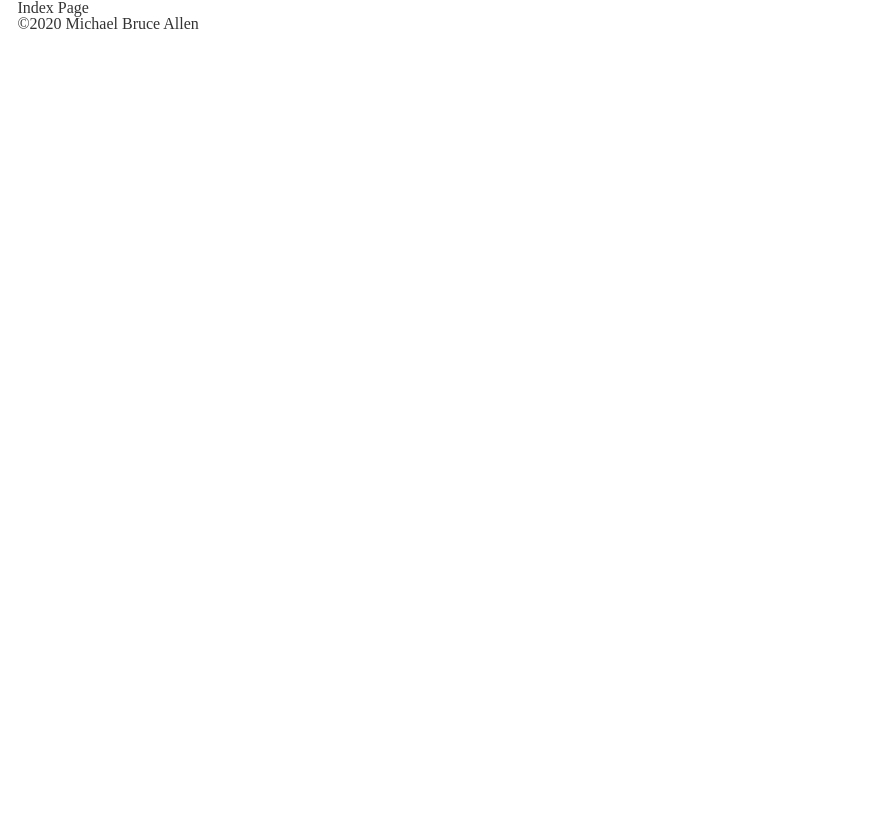
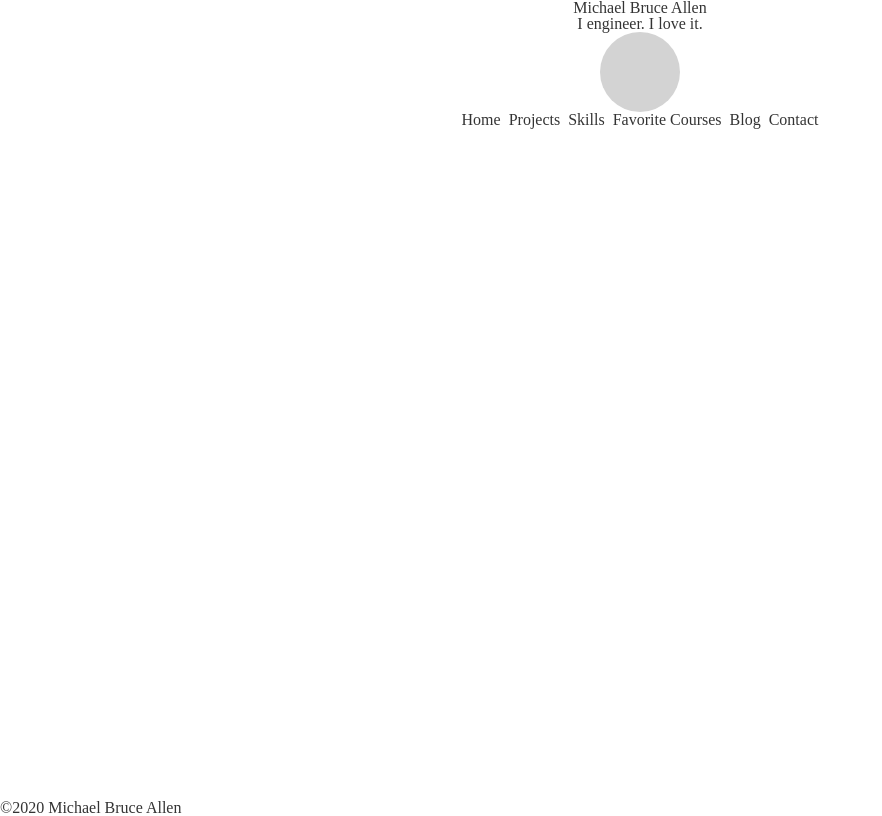
Before and after one commit to CodeAmend/MichaelBruceAllen.Com, a Gatsby site: page / in a window 1280 px wide. Shown: the whole page, without its empty margins (0-882 px from the left). Built offline with nearby package versions, Linux system fonts and the light colour scheme; Gatsby itself is replaced by a stand-in of ours.

Commit message:
Add About and SiteNav basic structure

```diff
--- /dev/null
+++ b/src/components/About/index.tsx
@@ -0,0 +1,15 @@
+import React from "react"
+import { Wrapper } from './styles';
+
+
+function about(){
+  return(
+    <Wrapper>
+      <h1>Michael Bruce Allen</h1>
+      <p>I engineer. I love it.</p>
+      <aside />
+    </Wrapper>
+  )
+}
+
+export default about;
--- /dev/null
+++ b/src/components/About/styles.ts
@@ -0,0 +1,15 @@
+import styled from 'styled-components';
+
+
+export const Wrapper = styled.section`
+  display: flex;
+  flex-direction: column;
+  align-items: center;
+
+  aside {
+    width: 5rem;
+    height: 5rem;
+    border-radius: 50px;
+    background-color: lightgray;
+  }
+`;
--- /dev/null
+++ b/src/components/SiteNav/styles.tsx
@@ -0,0 +1,26 @@
+import styled from 'styled-components';
+import { Link } from 'gatsby';
+import { MenuProps } from './types';
+
+
+export const Nav = styled.nav`
+  display: flex;
+  justify-content: center;
+`;
+export const Menu = styled.ul`
+  display: flex;
+`;
+
+export const Item = styled.li`
+  & + & {
+    margin-left: 0.5rem;
+  }
+`;
+
+export const MenuItem: React.FC<MenuProps> = ({ to, text }: MenuProps) => {
+  return (
+    <Item>
+      <Link to={to}>{text}</Link>
+    </Item>
+  );
+}
--- /dev/null
+++ b/src/components/SiteNav/types.ts
@@ -0,0 +1,4 @@
+export type MenuProps = {
+  to: string;
+  text: string;
+}
--- a/src/components/layout.tsx
+++ b/src/components/layout.tsx
@@ -3,21 +3,23 @@ import styled from 'styled-components';
 
 import './layout.css';
 
-type Props = {
+type LayoutProps = {
   children: React.ReactNode;
 };
 
 const Wrapper = styled.section`
-  margin: 0 auto;
-  max-width: 960;
-  padding: 0px 1.0875rem 1.45rem;
-  padding-top: 0;
+  width: 100vw;
+  max-width: 100%;
 `;
 
-const Layout: React.FC<Props> = ({ children }: Props) => {
+const Main = styled.main`
+  height: 100vh;
+`;
+
+const Layout: React.FC<LayoutProps> = ({ children }: LayoutProps) => {
   return (
     <Wrapper>
-      <main>{children}</main>
+      <Main>{children}</Main>
       <footer>
         ©{new Date().getFullYear()} Michael Bruce Allen{' '}
       </footer>
--- /dev/null
+++ b/src/components/siteNav.tsx
@@ -0,0 +1,49 @@
+import React from "react"
+import { Link } from 'gatsby';
+import styled from 'styled-components';
+
+
+const Nav = styled.nav`
+  display: flex;
+  justify-content: center;
+`;
+const Menu = styled.ul`
+  display: flex;
+`;
+
+const Item = styled.li`
+  & + & {
+    margin-left: 0.5rem;
+  }
+`;
+
+
+type MenuProps = {
+  to: string;
+  text: string;
+}
+
+const MenuItem: React.FC<MenuProps> = ({ to, text }: MenuProps) => {
+  return (
+    <Item>
+      <Link to={to}>{text}</Link>
+    </Item>
+  );
+}
+
+const siteNav: React.FC = () => {
+  return(
+    <Nav>
+      <Menu>
+        <MenuItem to="/" text="Home" />
+        <MenuItem to="/projects" text="Projects" />
+        <MenuItem to="/skills" text="Skills" />
+        <MenuItem to="/courses" text="Favorite Courses" />
+        <MenuItem to="/blog" text="Blog" />
+        <MenuItem to="/contact" text="Contact" />
+      </Menu>
+    </Nav>
+  );
+}
+
+export default siteNav;
--- a/src/pages/index.tsx
+++ b/src/pages/index.tsx
@@ -2,12 +2,18 @@ import * as React from 'react';
 
 import Layout from '../components/layout';
 import SEO from '../components/seo';
+import About from '../components/about';
+import SiteNav from '../components/siteNav';
 
-const IndexPage: React.FC = () => (
-  <Layout>
-    <SEO title="Home" />
-    Index Page
-  </Layout>
-);
+
+const IndexPage: React.FC = () => {
+  return (
+    <Layout>
+      <SEO title="Home" />
+      <About />
+      <SiteNav />
+    </Layout>
+  )
+};
 
 export default IndexPage;
```
Also changed, not shown: src/components/SiteNav/index.tsx (added, +21 -0 lines), src/components/index.tsx (added, +50 -0 lines).
